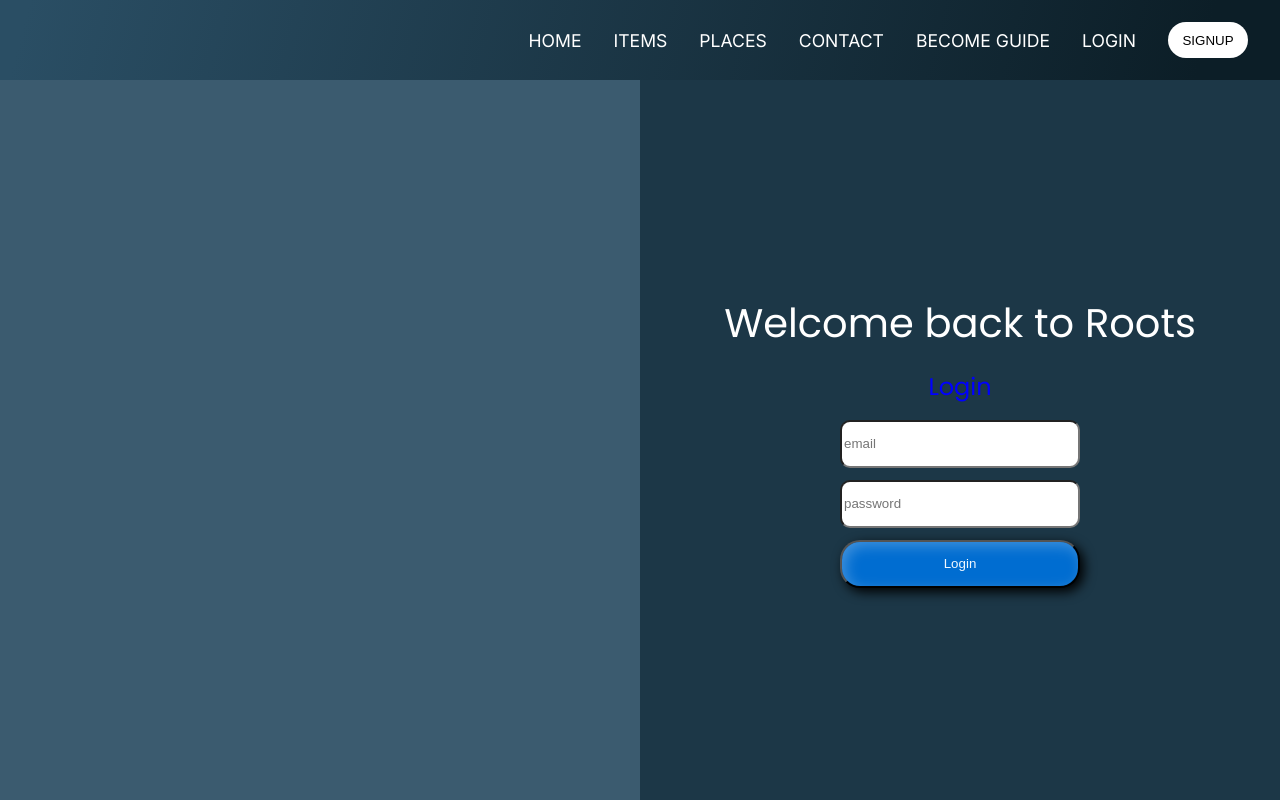
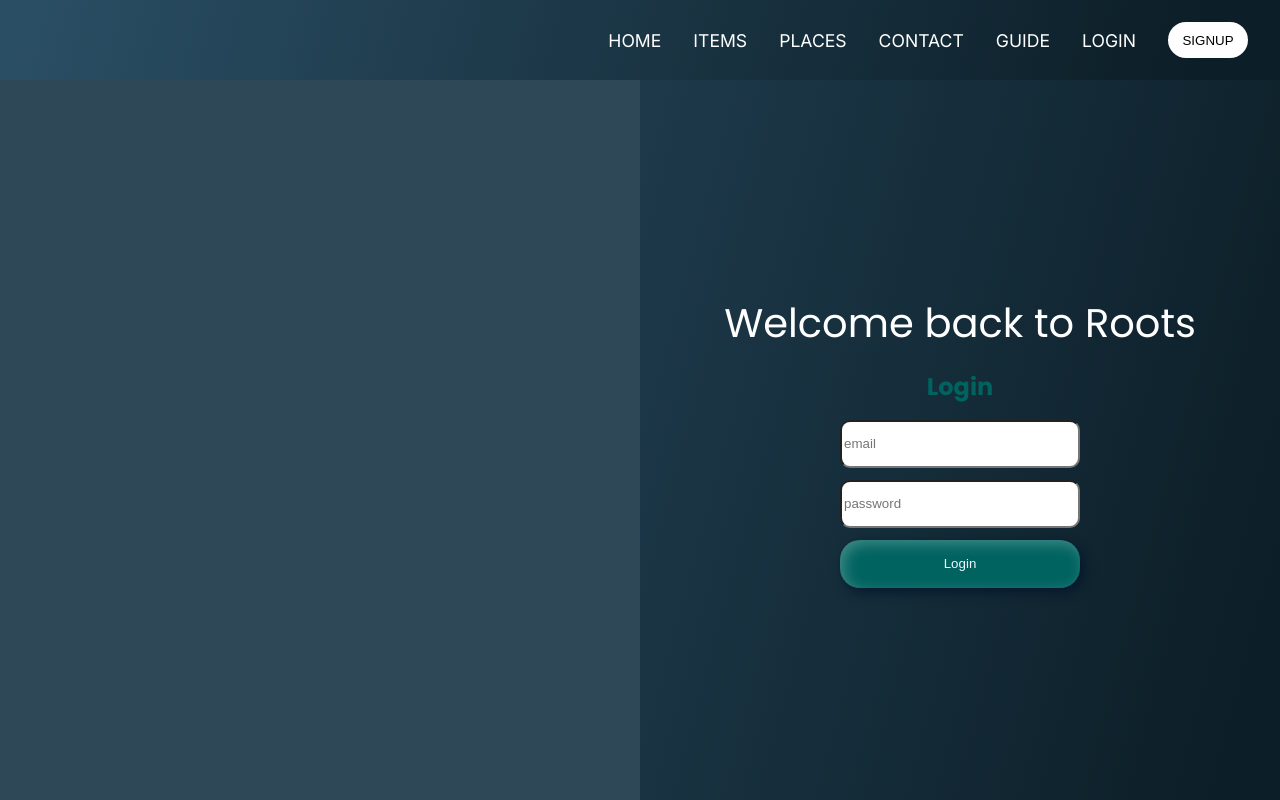
Before and after one commit to dev-triangle/roots-frontend, a React (Create React App) app: page /login in a window 1280 px wide. Built offline with nearby package versions, Linux system fonts and the light colour scheme.

Commit message:
small edits on color

```diff
--- a/src/components/Navbar/Navbar.js
+++ b/src/components/Navbar/Navbar.js
@@ -55,7 +55,7 @@ function Navbar() {
             CONTACT
           </PageLink>
           <NavLink to="/guide-reg" className="nav__link">
-            BECOME GUIDE
+            GUIDE
           </NavLink>
           {window.localStorage.getItem("access_token") ? (
             <PageLink to="/profile" className="nav__link">
--- a/src/pages/BecomeGuidePg/BecomGuidePg.css
+++ b/src/pages/BecomeGuidePg/BecomGuidePg.css
@@ -123,8 +123,8 @@ letter-spacing: 0.01em;
 color: #FFFFFF;
 border: none;
 }
-.g_dot1{
-    /* position: absolute; */
+/* .g_dot1{
+
 width: 21px;
 height: 21px;
 left: 52px;
@@ -133,7 +133,7 @@ border-radius: 1em;
 border: 1px solid #FFFFFF;
 }
 .gl_dot1{
-    /* position: absolute; */
+
     width: 89px;
     height: 30px;
     left: 80px;
@@ -147,7 +147,7 @@ border: 1px solid #FFFFFF;
     color: #FFFFFF;
 }
 .g_dot2{
-    /* position: absolute; */
+
 width: 21px;
 height: 21px;
 left: 202px;
@@ -156,7 +156,7 @@ border-radius: 1em;
 border: 1px solid #FFFFFF;
 }
 .gl_dot2{
-    /* position: absolute; */
+
     width: 89px;
     height: 30px;
     left: 230px;
@@ -168,7 +168,7 @@ border: 1px solid #FFFFFF;
     line-height: 30px;
     letter-spacing: 0.01em;
     color: #FFFFFF;
-}
+} */
 
 
 @media only screen and (max-width: 1300px) {
--- a/src/pages/BecomeGuidePg/BecomGuidePg.js
+++ b/src/pages/BecomeGuidePg/BecomGuidePg.js
@@ -53,8 +53,11 @@ const BecomGuidePg = () => {
 
               <p className='g_heading'>Book With Us Today</p>
 
-            <div className='g_dot1'></div> <p className='gl_dot1'>One way</p>
-            <div className='g_dot2'></div><p className='gl_dot2'>Round trip</p>
+              <div className='g_dot'>
+                {/* <p className='gl_dot'>One way</p>
+                <p className='g2_dot'>Round trip</p> */}
+
+              </div>
 
               <input className='gu_input1' type='text'  placeholder='Leaving from...' required/>
               <input className='gu_input2' type="text"   placeholder='Going to...' required/>
@@ -72,6 +75,7 @@ const BecomGuidePg = () => {
               <div className='g_button' type='submit'>Search Available Flights</div>
          </div>
       </div>
+
 </div>
     </MainLayout>
   );
--- a/src/pages/Homepage/Homepage.css
+++ b/src/pages/Homepage/Homepage.css
@@ -46,7 +46,10 @@
     font-display: center;
     font-size: 1.2rem;
     background: rgb(64, 111, 176);
-    background: linear-gradient(90deg, rgba(64, 111, 176, 1) 27%, rgba(88, 67, 167, 1) 49%, rgba(35, 87, 124, 1) 73%);
+    box-shadow: 4px 4px 12px #05182D, inset 4px 4px 14px rgba(255, 255, 255, 0.25);
+}
+.home__button:hover{
+    box-shadow: 0 12px 16px 0 rgba(0,0,0,0.24),0 17px 50px 0 rgba(0,0,0,0.19);
 }
 
 .Font {
--- a/src/pages/Homepage/Homepage.js
+++ b/src/pages/Homepage/Homepage.js
@@ -16,9 +16,7 @@ const Homepage = () => {
             </div>
             <br></br>
             <div className="home__intro">
-              Lorem ipsum dolor sit amet, consectetur adipiscing elit. Nulla
-              nunc, tortor mauris eget ut integer sit. Purus consequat urna
-              vulputate turpis blandit sed.
+              To root the world
             </div>
             <Button className="home__button" onClick={()=>{
               navigate('/places')
--- a/src/pages/Login/Login.css
+++ b/src/pages/Login/Login.css
@@ -8,7 +8,9 @@
 .su__blank_space{
     width: 50vw;
     height: 90vh;
-    background: #3B5B6F;
+    /* background: #3B5B6F; */
+    background: rgba(217, 217, 217, 0.5);
+    opacity: 0.2;
 }
 .su__form_container{
     width: 50vw;
@@ -16,11 +18,13 @@
     display: flex;
     justify-content: center;
     align-items: center;
-    background-color: #1C3747;
+    /* background-color: #1C3747; */
+    background: linear-gradient(104.98deg,#1D394A 2.26%, #0C1E27 93.54%);
 }
 .su__and_continue{
-    color: blue;
+    color:  #006360;
     font-size: 1.5rem;
+    font-weight: bold;
 }
 .su__welcome_text{
     color: #ffff;
@@ -40,10 +44,17 @@
 .su__submit_button{
     width: 15rem;
     height: 3rem;
-    background: #006DD1;
+    background: #006360;
     box-shadow: 4px 4px 12px #000000, inset 4px 4px 14px rgba(255, 255, 255, 0.25);
     border-radius: 20px;
     color: aliceblue;
+    border: none;
+    box-shadow: 4px 4px 12px #05182D, inset 4px 4px 14px rgba(255, 255, 255, 0.25);
+}
+
+.su__submit_button:hover{
+    box-shadow: 0 12px 16px 0 rgba(0,0,0,0.24),0 17px 50px 0 rgba(0,0,0,0.19);
+
 }
 .su__form_container{
     display: flex;
@@ -51,6 +62,7 @@
     gap: 1rem;
     align-items: center;
     justify-content: center;
+
 }
 
 
--- a/src/pages/Signup/Signup.css
+++ b/src/pages/Signup/Signup.css
@@ -19,7 +19,7 @@
     background-color: #1C3747;
 }
 .su__and_continue{
-    color: blue;
+    color:  #006360;
     font-size: 1.5rem;
 }
 .su__welcome_text{
@@ -40,7 +40,7 @@
 .su__submit_button{
     width: 15rem;
     height: 3rem;
-    background: #006DD1;
+    background:  #006360;
     box-shadow: 4px 4px 12px #000000, inset 4px 4px 14px rgba(255, 255, 255, 0.25);
     border-radius: 20px;
     color: aliceblue;
```
Lines whose indentation alone changed are shown as unchanged.
